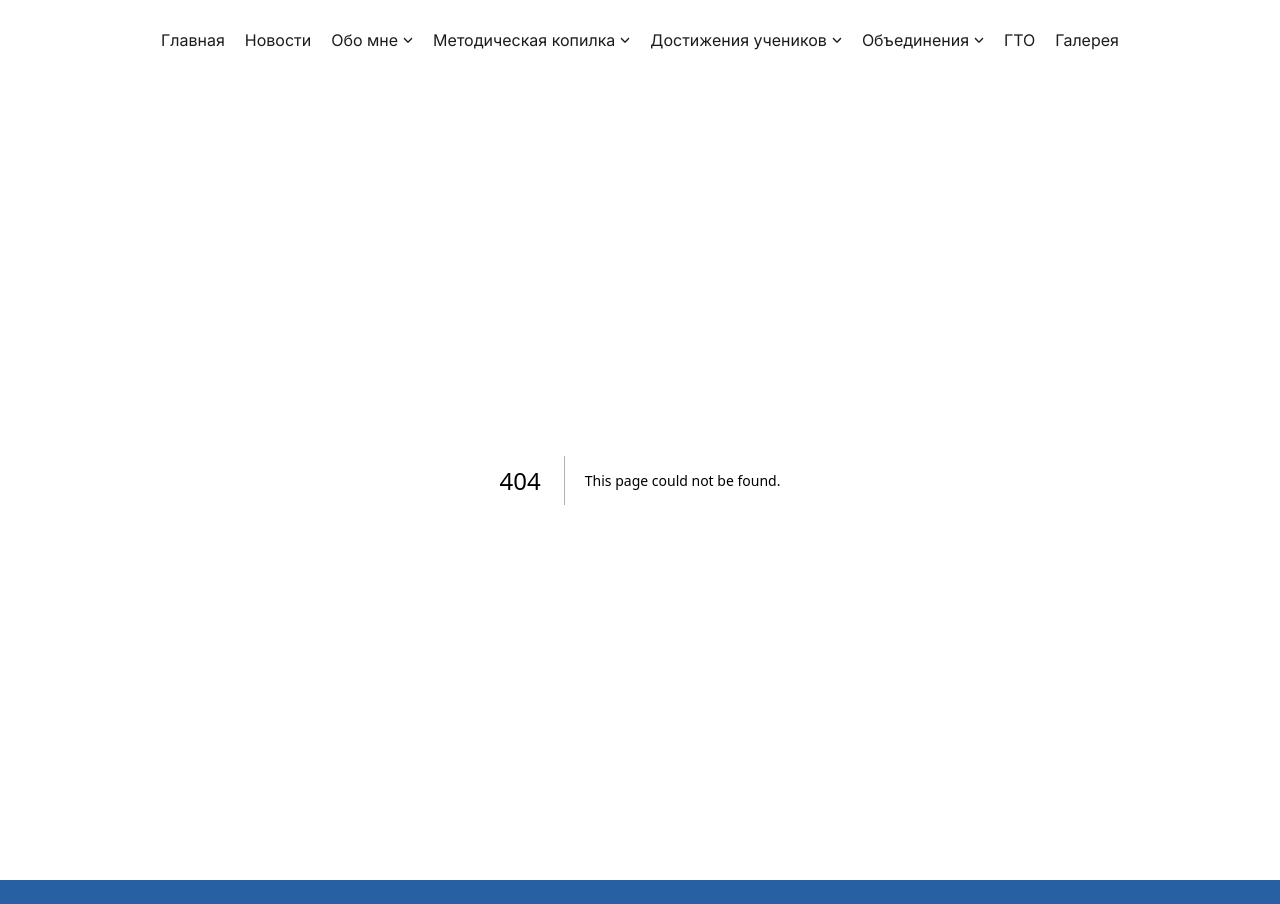
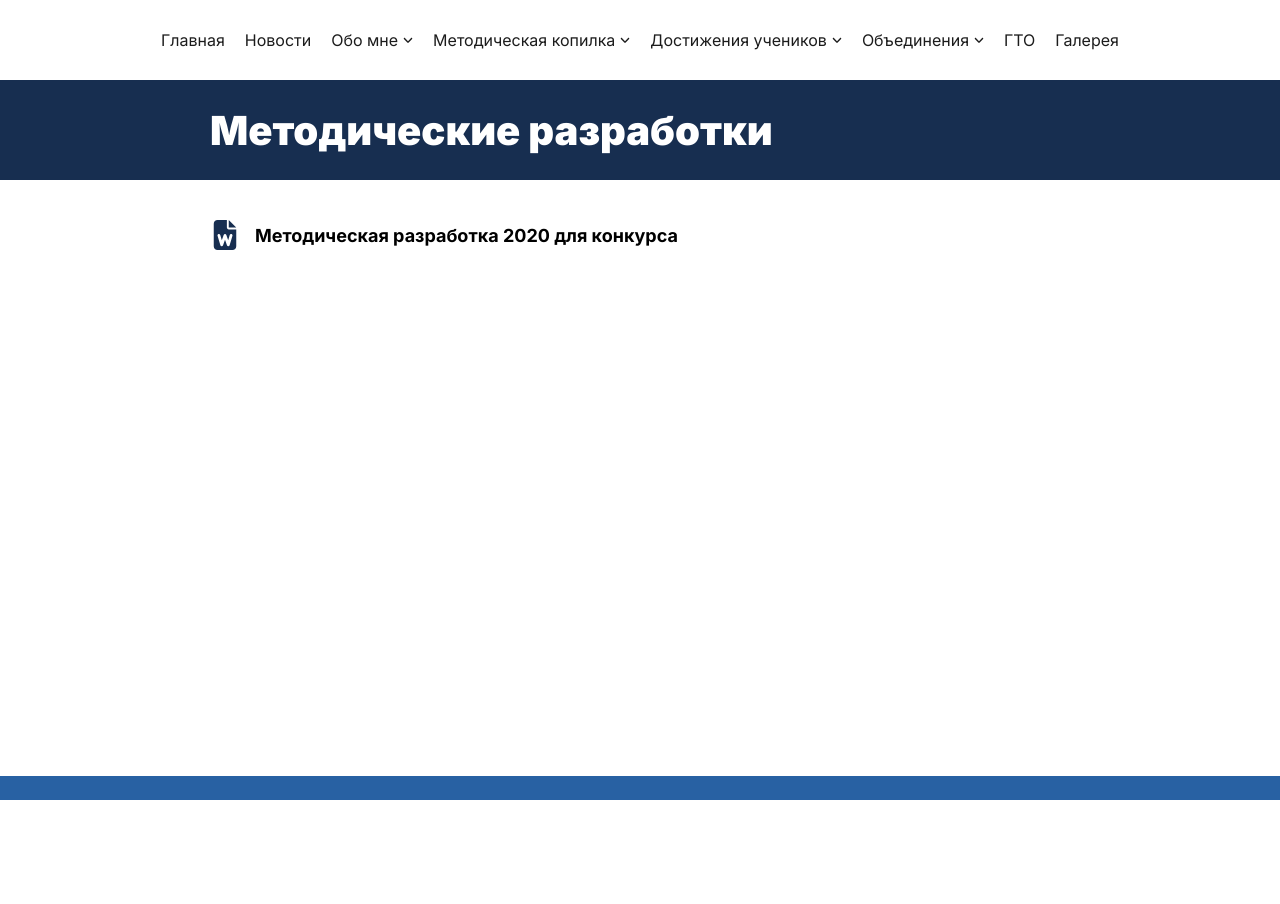
Before and after one commit to decasus/av-sorokin, a Next.js app: page /methodical-development in a window 1280 px wide. Before the commit this address had no page. After the commit the page ends 800 px from the top, so only its background shows below. Built offline with nearby package versions, Linux system fonts and the light colour scheme.

Commit message:
add: new documents

```diff
--- /dev/null
+++ b/src/app/methodical-development/page.js
@@ -0,0 +1,15 @@
+import PageHeader from "@/components/page-header/PageHeader";
+import Doc from "@/components/document/Document";
+
+const Page = () => {
+    return (
+        <>
+        <PageHeader>Методические разработки</PageHeader>
+            <div className="container">
+                <Doc file="/files/md/Мет_разработка_2020_для_конкурса2.docx" title="Методическая разработка 2020 для конкурса"/>
+            </div>
+        </>
+    );
+};
+
+export default Page;
--- a/src/components/header/Menu.js
+++ b/src/components/header/Menu.js
@@ -35,6 +35,7 @@ const Menu = () => {
                     items={[
                         {href: "regulatory-base", title: "Нормативная база"},
                         {href: "work-programs", title: "Рабочие программы"},
+                        {href: "methodical-development", title: "Методические разработки"},
                         {href: "schoolbook", title: "Учебники"},
                         {href: "presentations", title: "Презентации"},
                         {href: "activities", title: "Внеклассные мероприятия"},
```
Also changed, not shown: 1 other file (tests, documents, lock files or other folders).
